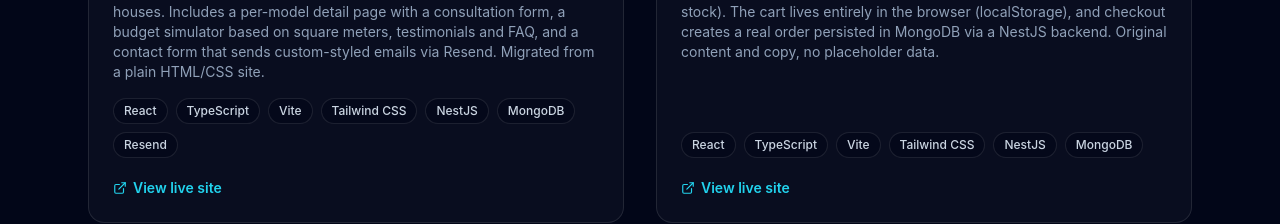
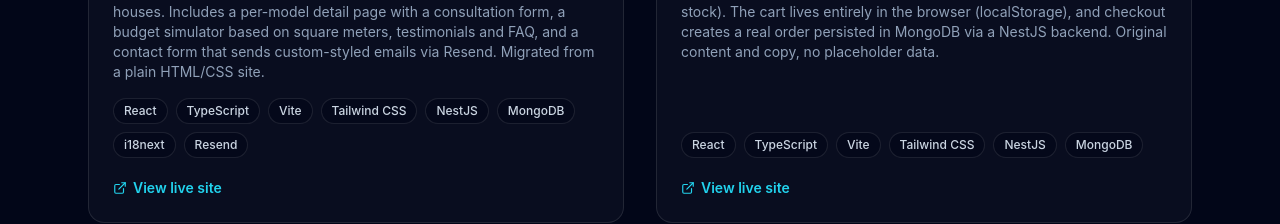
Before and after one commit to soldiersnake/portfolio-front-react, a React (Vite) app: page / in a window 1280 px wide. Shown: the part 3580-3804 px from the top of the page. Built offline with nearby package versions, Linux system fonts and the light colour scheme; no server answers.

Commit message:
add tecnologi to a project

```diff
--- a/src/data/projects.ts
+++ b/src/data/projects.ts
@@ -66,7 +66,7 @@ export const projects: Project[] = [
       es: "Sitio para un estudio de arquitectura especializado en casas de madera integradas al bosque. Incluye ficha de detalle por modelo con formulario de consulta, un simulador de presupuesto por metros cuadrados, testimonios y preguntas frecuentes, y un formulario de contacto que envía emails con diseño propio vía Resend. Migrado desde un sitio original en HTML/CSS puro.",
       en: "Site for an architecture studio specializing in forest-integrated wooden houses. Includes a per-model detail page with a consultation form, a budget simulator based on square meters, testimonials and FAQ, and a contact form that sends custom-styled emails via Resend. Migrated from a plain HTML/CSS site.",
     },
-    tech: ["React", "TypeScript", "Vite", "Tailwind CSS", "NestJS", "MongoDB", "Resend"],
+    tech: ["React", "TypeScript", "Vite", "Tailwind CSS", "NestJS", "MongoDB",  "i18next", "Resend"],
     category: ["react", "html-css"],
     liveUrl: "https://arquitectura.marianomaciasgandulfo.com/",
     // repoUrl no incluido: repos privados (proyectos pensados como muestra para posibles clientes)
```
